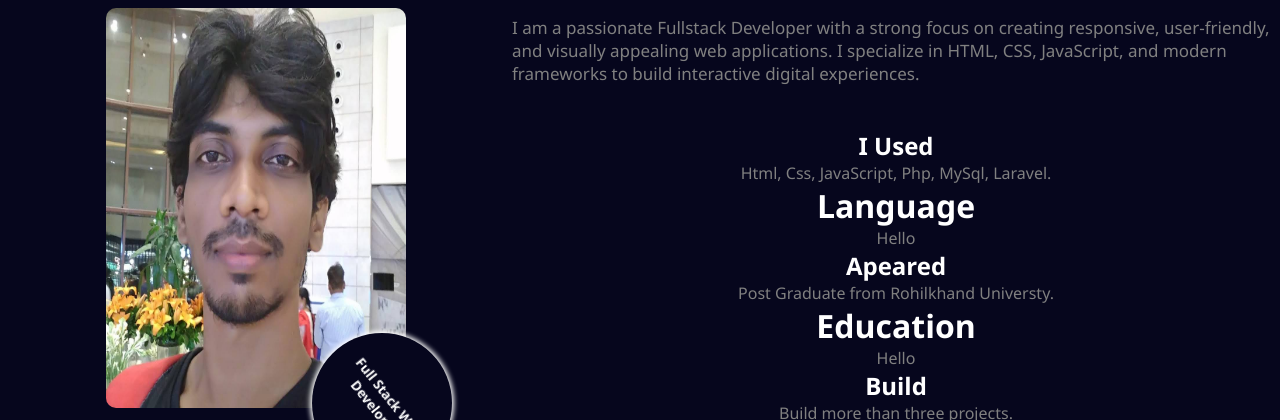
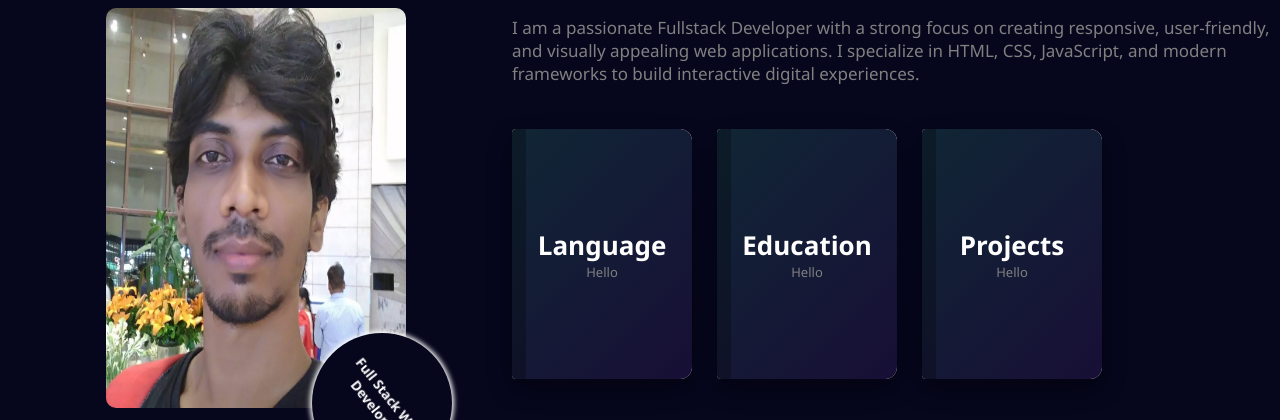
Before and after one commit to Dv-diary/Dev-Portfolio, a plain HTML site: page index.html in a window 1280 px wide. Shown: the part 950-1370 px from the top of the page. Drawn offline with Linux system fonts and the light colour scheme.

Commit message:
Update style.css

```diff
--- a/style.css
+++ b/style.css
@@ -13,6 +13,99 @@ body{
     font-family: 'Segoe UI', Tahoma, Geneva, Verdana, sans-serif;
 
 }
+
+
+
+/* OPEN HERE */
+
+
+.book-main {
+    display: flex;
+    gap: 25px;
+}
+
+/* Book Container with 3D Perspective */
+.book {
+    position: relative;
+    width: 180px;
+    height: 250px;
+    perspective: 1200px;
+    cursor: pointer;
+}
+
+/* Inside Page (Base) */
+.page {
+    position: absolute;
+    inset: 0;
+    background: #fffdf7;
+    border-radius: 4px 12px 12px 4px;
+    box-shadow: 0 10px 25px rgba(0, 0, 0, 0.15);
+    padding: 24px;
+    box-sizing: border-box;
+    display: flex;
+    flex-direction: column;
+    justify-content: center;
+    border-left: 6px solid #e0dcd3;
+}
+
+.page h2 {
+    margin: 0 0 12px;
+    font-size: 1.25rem;
+    color: #1c2e41;
+}
+
+.page p {
+    margin: 0;
+    font-size: 0.9rem;
+    line-height: 1.5;
+    color: #555;
+}
+
+/* Front Cover */
+.cover {
+    font-size: 13px;
+    position: absolute;
+    inset: 0;
+    background: linear-gradient(135deg, #102635, #180f36);
+    color: #ffffff;
+    border-radius: 4px 12px 12px 4px;
+    box-shadow: 0 10px 25px rgba(0, 0, 0, 0.25);
+    display: flex;
+    flex-direction: column;
+    justify-content: center;
+    align-items: center;
+    text-align: center;
+    padding: 20px;
+    box-sizing: border-box;
+
+    /* Hinge on the left edge */
+    transform-origin: left center;
+    transition: transform 0.7s cubic-bezier(0.25, 1, 0.5, 1);
+    transform-style: preserve-3d;
+}
+
+/* Spine highlight on cover */
+.cover::before {
+    content: "";
+    position: absolute;
+    left: 0;
+    top: 0;
+    bottom: 0;
+    width: 14px;
+    background: rgba(0, 0, 0, 0.25);
+    border-radius: 4px 0 0 4px;
+}
+
+/* Open state on hover */
+.book:hover .cover {
+    transform: rotateY(-100deg);
+}
+
+
+
+/* END HERE */
+
+
 
 
 
```
